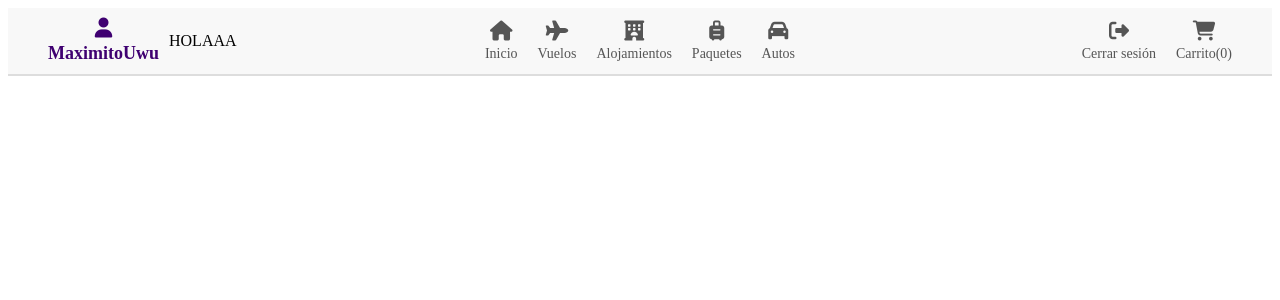
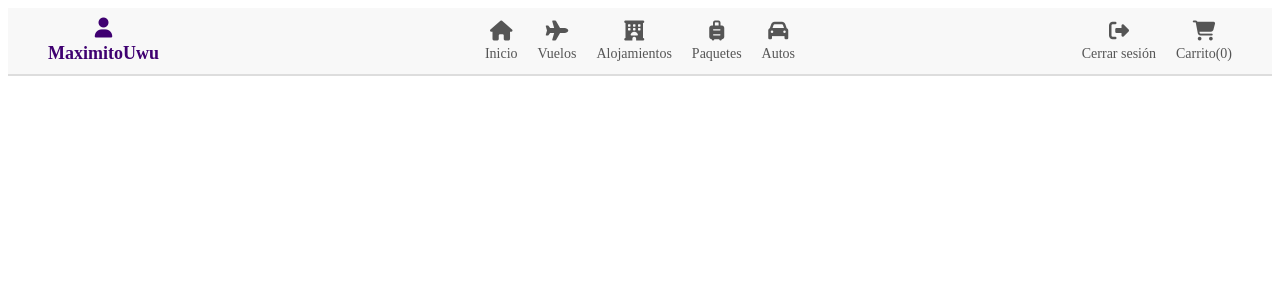
Before and after one commit to joa1205/olimpiada, a PHP site: page /paquetes.php in a window 1280 px wide. Shown: the top 300 px of the page. Run offline with PHP 8.4, Linux system fonts and the light colour scheme; a user stored in the database is signed in.

Commit message:
borre la prueba

```diff
--- a/jdp/paquetes.php
+++ b/jdp/paquetes.php
@@ -25,7 +25,6 @@ session_start(); // MUY importante para acceder a $_SESSION
       <i class="fas fa-user"></i>
       <?php echo htmlspecialchars($_SESSION['usuario']); ?>
     </span>
-    HOLAAA
   <?php endif; ?>
 </div>
 
```
